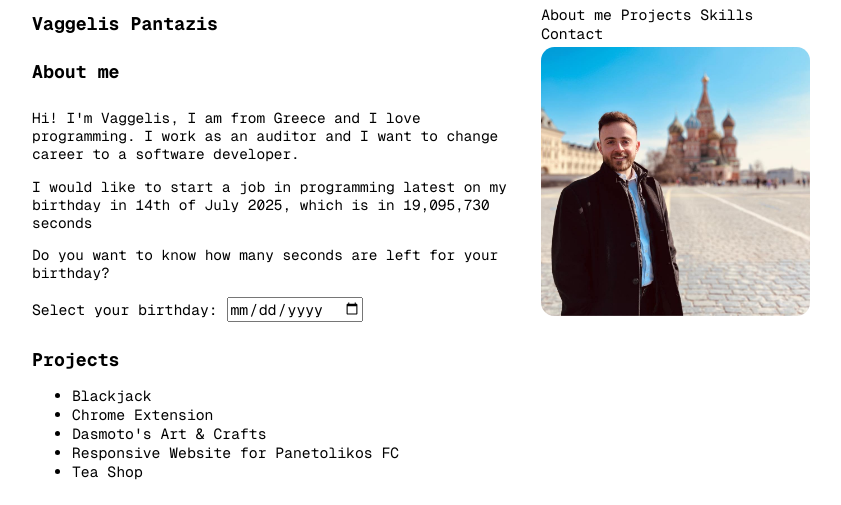
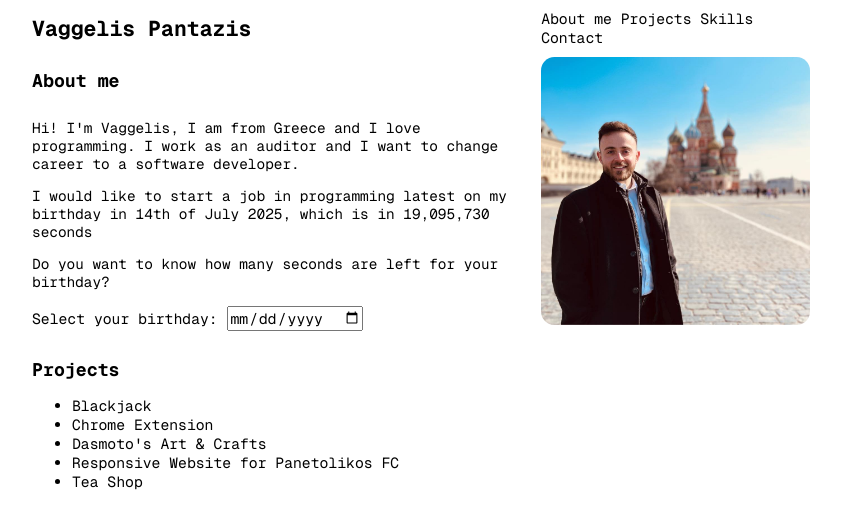
Before and after one commit to vpantazis/personalportfolioVP, a plain HTML site: page index.html in a window 1280 px wide. Shown: the top 505 px of the page, without its empty margins (224-1065 px from the left). Drawn offline with nearby package versions, Linux system fonts and the light colour scheme.

Commit message:
font size of h1 name increase

```diff
--- a/index.css
+++ b/index.css
@@ -8,6 +8,10 @@
 h1 {
     font-weight: bold;
     font-size: 1.188rem;
+}
+
+#name {
+    font-size: 1.4rem;
 }
 
 body {
```
